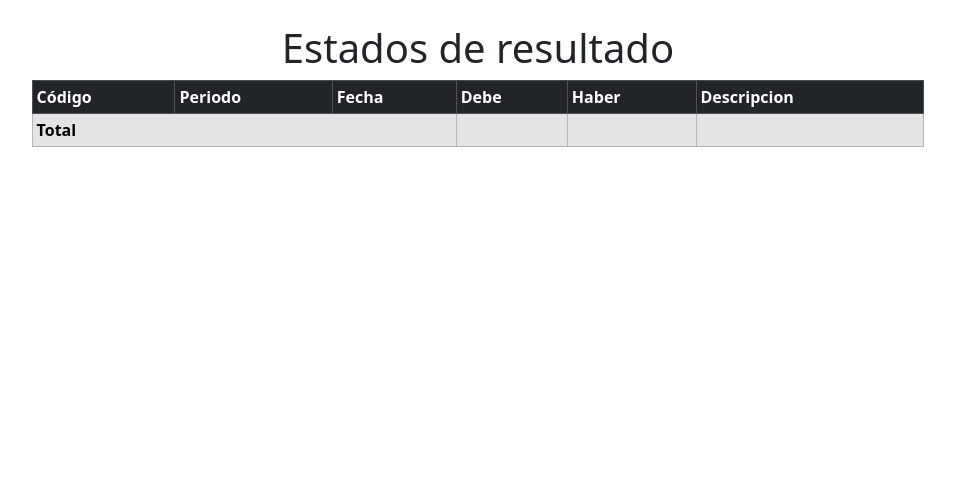
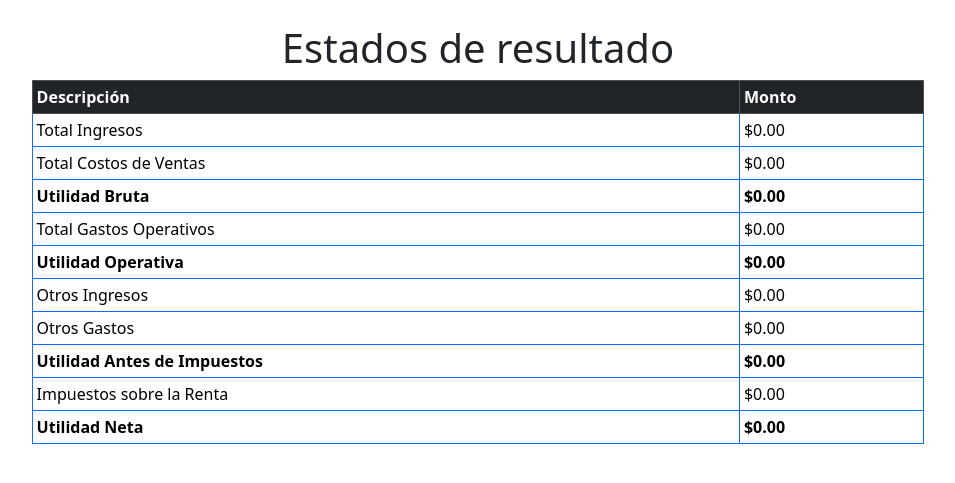
Before and after one commit to Will1184/sistemas-contables, a Django app: page /estadoResultados/ in a window 1280 px wide. Shown: the part 72-555 px from the top of the page, without its empty margins (162-1117 px from the left). Run offline with Django 5.2, Linux system fonts and the light colour scheme; a user stored in the database is signed in; data comes from the database, SQL or seed files in the repository; both versions use the stored data as it was after the commit.

Commit message:
feat:se agrego estado de resultado

```diff
--- a/Contabilidad/templates/estado_resultados.html
+++ b/Contabilidad/templates/estado_resultados.html
@@ -2,40 +2,55 @@
 {% block content %}
 <div class="container my-4">
     <h1 class="text-center">Estados de resultado</h1>
-    <div class="table-responsive">
-        <table class="table table-bordered border-primary table-sm mx-auto" style="width: 80%;">
+    <table class="table table-bordered border-primary table-sm mx-auto mb-4" style="width: 80%;">
         <thead class="table-dark">
             <tr>
-                    <th scope="col">Código</th>
-                    <th scope="col">Periodo</th>
-                    <th scope="col">Fecha</th>
-                    <th scope="col">Debe</th>
-                    <th scope="col">Haber</th>
-                    <th scope="col">Descripcion</th>
+                <th scope="col">Descripción</th>
+                <th scope="col">Monto</th>
             </tr>
         </thead>
         <tbody>
-                {% for transaccion in transacciones %}
             <tr>
-                    <td>{{ transaccion.cuenta }}</td>
-                    <td>{{ transaccion.periodo }}</td>
-                    <td>{{ transaccion.fecha }}</td>
-                    <td>{{ transaccion.debe }}</td>
-                    <td>{{ transaccion.haber }}</td>
-                    <td>{{ transaccion.descripcion }}</td>
+                <td>Total Ingresos</td>
+                <td>${{ total_ingresos|floatformat:2 }}</td>
             </tr>
-                {% endfor %}
-                <!-- Totales al final de la tabla -->
-                <tr class="table-secondary">
-                    <td colspan="3"><strong>Total</strong></td>
-                    <td><strong>{{ total_debe }}</strong></td>
-                    <td><strong>{{ total_haber }}</strong></td>
-                    <td></td>
+            <tr>
+                <td>Total Costos de Ventas</td>
+                <td>${{ total_costos_venta|floatformat:2 }}</td>
+            </tr>
+            <tr>
+                <td><strong>Utilidad Bruta</strong></td>
+                <td><strong>${{ utilidad_bruta|floatformat:2 }}</strong></td>
+            </tr>
+            <tr>
+                <td>Total Gastos Operativos</td>
+                <td>${{ total_gastos|floatformat:2 }}</td>
+            </tr>
+            <tr>
+                <td><strong>Utilidad Operativa</strong></td>
+                <td><strong>${{ utilidad_operativa|floatformat:2 }}</strong></td>
+            </tr>
+            <tr>
+                <td>Otros Ingresos</td>
+                <td>${{ otros_ingresos|floatformat:2 }}</td>
+            </tr>
+            <tr>
+                <td>Otros Gastos</td>
+                <td>${{ otros_gastos|floatformat:2 }}</td>
+            </tr>
+            <tr>
+                <td><strong>Utilidad Antes de Impuestos</strong></td>
+                <td><strong>${{ utilidad_antes_impuestos|floatformat:2 }}</strong></td>
+            </tr>
+            <tr>
+                <td>Impuestos sobre la Renta</td>
+                <td>${{ impuestos|floatformat:2 }}</td>
+            </tr>
+            <tr>
+                <td><strong>Utilidad Neta</strong></td>
+                <td><strong>${{ utilidad_neta|floatformat:2 }}</strong></td>
             </tr>
         </tbody>
     </table>
-         <div class="text-center my-4">
-    </div>
-    </div>
 </div>
 {% endblock %}
--- a/Contabilidad/views.py
+++ b/Contabilidad/views.py
@@ -5,6 +5,7 @@ from django.contrib.auth.models import User
 from django.contrib.auth.decorators import login_required
 from django.contrib.auth import authenticate,login,logout
 from .models import Cuenta, Periodo, Transaccion
+from django.db.models import Sum, F
 
 
 # Create your views here.
@@ -155,7 +156,61 @@ def balanceComprobacion(request):
 #view de Estado de Resultados
 @login_required(login_url='/signin/')
 def estadoResultados(request):
-    return render(request,'estado_resultados.html')
+
+    ingresos = Cuenta.objects.filter(tipo='INGRESOS')
+    costos_venta = Cuenta.objects.filter(tipo='COSTOS_DE_VENTA')  # Asegúrate de que el tipo exista
+    gastos = Cuenta.objects.filter(tipo='GASTOS')  # Esto incluye todos los gastos
+
+    # Calcular ingresos totales
+    total_ingresos = sum(
+        transaccion.haber
+        for cuenta in ingresos
+        for transaccion in Transaccion.objects.filter(cuenta=cuenta)
+    )
+
+    # Calcular costos de ventas totales
+    total_costos_venta = sum(
+        transaccion.debe
+        for cuenta in costos_venta
+        for transaccion in Transaccion.objects.filter(cuenta=cuenta)
+    )
+
+    # Calcular gastos operativos totales
+    total_gastos = sum(
+        transaccion.debe
+        for cuenta in gastos
+        for transaccion in Transaccion.objects.filter(cuenta=cuenta)
+    )
+
+    # Cálculos del estado de resultados
+    utilidad_bruta = total_ingresos - total_costos_venta
+    utilidad_operativa = utilidad_bruta - total_gastos
+
+    # Otros ingresos y gastos
+    otros_ingresos = Transaccion.objects.filter(cuenta__tipo='RESULTADO_ACREEDOR').aggregate(total=Sum(F('haber')))['total'] or 0
+    otros_gastos = Transaccion.objects.filter(cuenta__tipo='RESULTADO_DEUDOR').aggregate(total=Sum(F('debe')))['total'] or 0
+
+    # Utilidad Antes de Impuestos
+    utilidad_antes_impuestos = utilidad_operativa + otros_ingresos - otros_gastos
+
+    # Impuestos sobre la renta (suponiendo un 30%)
+    impuestos = utilidad_antes_impuestos * 0.30 if utilidad_antes_impuestos > 0 else 0
+
+    # Utilidad Neta
+    utilidad_neta = utilidad_antes_impuestos - impuestos
+
+    return render(request, 'estado_resultados.html', {
+    'total_ingresos': total_ingresos,
+    'total_costos_venta': total_costos_venta,
+    'total_gastos': total_gastos,
+    'utilidad_bruta': utilidad_bruta,
+    'utilidad_operativa': utilidad_operativa,
+    'otros_ingresos': otros_ingresos,
+    'otros_gastos': otros_gastos,
+    'utilidad_antes_impuestos': utilidad_antes_impuestos,
+    'impuestos': impuestos,
+    'utilidad_neta': utilidad_neta,
+})
 
 #view de Estado de capital
 @login_required(login_url='/signin/')
```
Also changed, not shown: db.sqlite3. Lines whose indentation alone changed are shown as unchanged.
